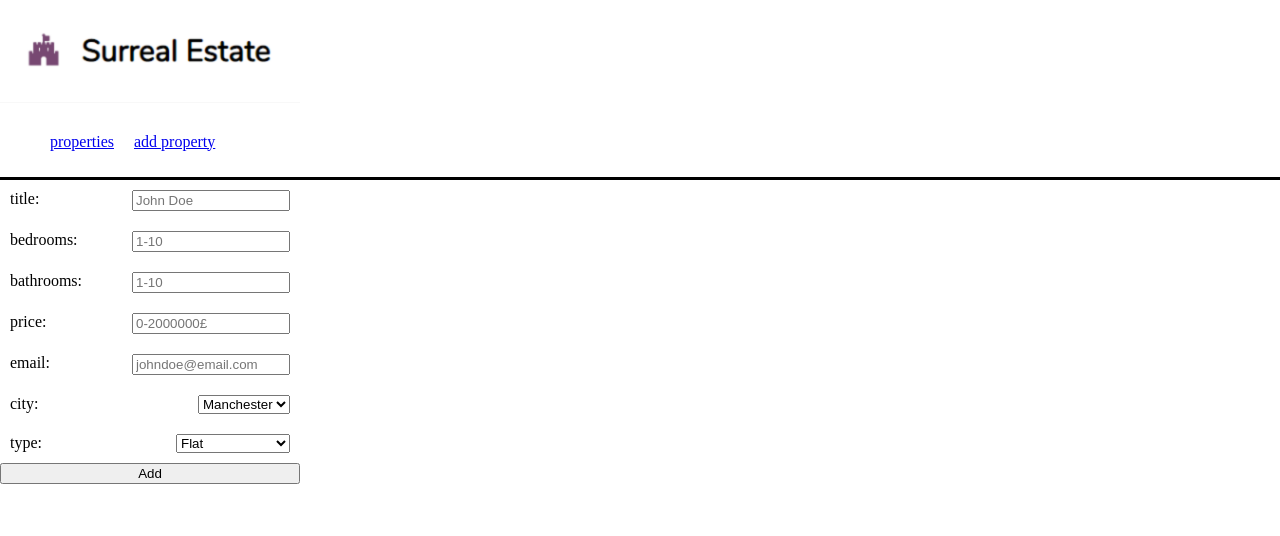
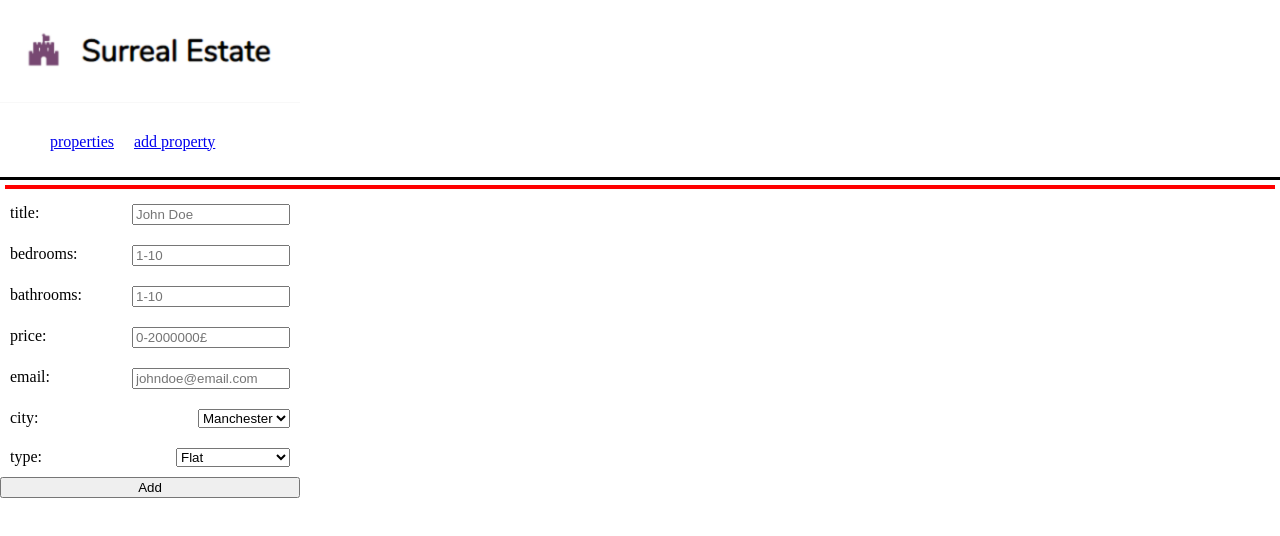
Before and after one commit to hughsylinden/surreal-estate, a React (Create React App) app: page /add-property in a window 1280 px wide. Both pictures are taken after a click on the button "Enter". Shown: the top 536 px of the page. Built offline with nearby package versions, Linux system fonts and the light colour scheme; the HTML template or start-up script is replaced by a standard one; a web font is replaced by a local one.

Commit message:
added error message and styling

```diff
--- a/package.json
+++ b/package.json
@@ -6,6 +6,8 @@
     "@testing-library/jest-dom": "^5.11.4",
     "@testing-library/react": "^11.1.0",
     "@testing-library/user-event": "^12.1.10",
+    "axios": "^0.21.1",
+    "prop-types": "^15.7.2",
     "react": "^17.0.2",
     "react-dom": "^17.0.2",
     "react-router-dom": "^5.2.0",
--- a/src/components/AddProperty.js
+++ b/src/components/AddProperty.js
@@ -1,13 +1,24 @@
 import "../styles/AddProperty.css";
+import "../styles/Alert.css";
 import React, { useState } from "react";
+import getProperties from "../requests/getProperties";
+import Alert from "./Alert";
 
 const AddProperty = () => {
-  const initialState = { fields: { title: "", city: "Manchester" } };
+  const initialState = {
+    fields: { title: "", city: "Manchester" },
+    alert: {
+      message: "",
+      success: false,
+    },
+    show: false,
+  };
   const [fields, setFields] = useState(initialState.fields);
+  const [alert, setAlert] = useState(initialState.alert);
 
   const handleAddProperty = (e) => {
     e.preventDefault();
-    console.log(fields);
+    getProperties(fields, setAlert);
   };
 
   const handleFieldChange = (e) => {
@@ -16,6 +27,7 @@ const AddProperty = () => {
 
   return (
     <div className="AddProperty" onSubmit={handleAddProperty}>
+      <Alert success={alert.success} message={alert.message} />
       <form>
         <div className="addproperty__div">
           <label htmlFor="title">
--- /dev/null
+++ b/src/components/Alert.js
@@ -0,0 +1,20 @@
+import "../styles/Alert.css";
+import React from "react";
+import PropTypes from "prop-types";
+
+const Alert = ({ success, message }) => {
+  let className = "";
+  if (success) {
+    className = "success-message";
+  } else {
+    className = "failure-message";
+  }
+  return <div className={className}>{message}</div>;
+};
+
+Alert.propTypes = {
+  success: PropTypes.bool.isRequired,
+  message: PropTypes.string.isRequired,
+};
+
+export default Alert;
--- /dev/null
+++ b/src/requests/getProperties.js
@@ -0,0 +1,21 @@
+import axios from "axios";
+
+const getProperties = async (fields, setAlert) => {
+  const obj = {
+    title: fields.title,
+    city: fields.city,
+    bedrooms: fields.bedrooms,
+    bathrooms: fields.bathrooms,
+    price: fields.price,
+    email: fields.email,
+    type: fields.type,
+  };
+  await axios
+    .post(`http://localhost:4000/api/v1/ProperyListing/`, obj)
+    .then(() => setAlert({ success: true, message: "success" }))
+    .catch(() => {
+      setAlert({ success: false, message: "error" });
+    });
+};
+
+export default getProperties;
--- /dev/null
+++ b/src/styles/Alert.css
@@ -0,0 +1,11 @@
+.success-message{
+  border: solid 2px green;
+  background-color: #deffdf;
+  margin:5px;
+}
+
+.failure-message{
+  border: solid 2px red;
+  background-color: #ffdede;
+  margin:5px;
+}
```
Also changed, not shown: 2 other files (tests, documents, lock files or other folders).
